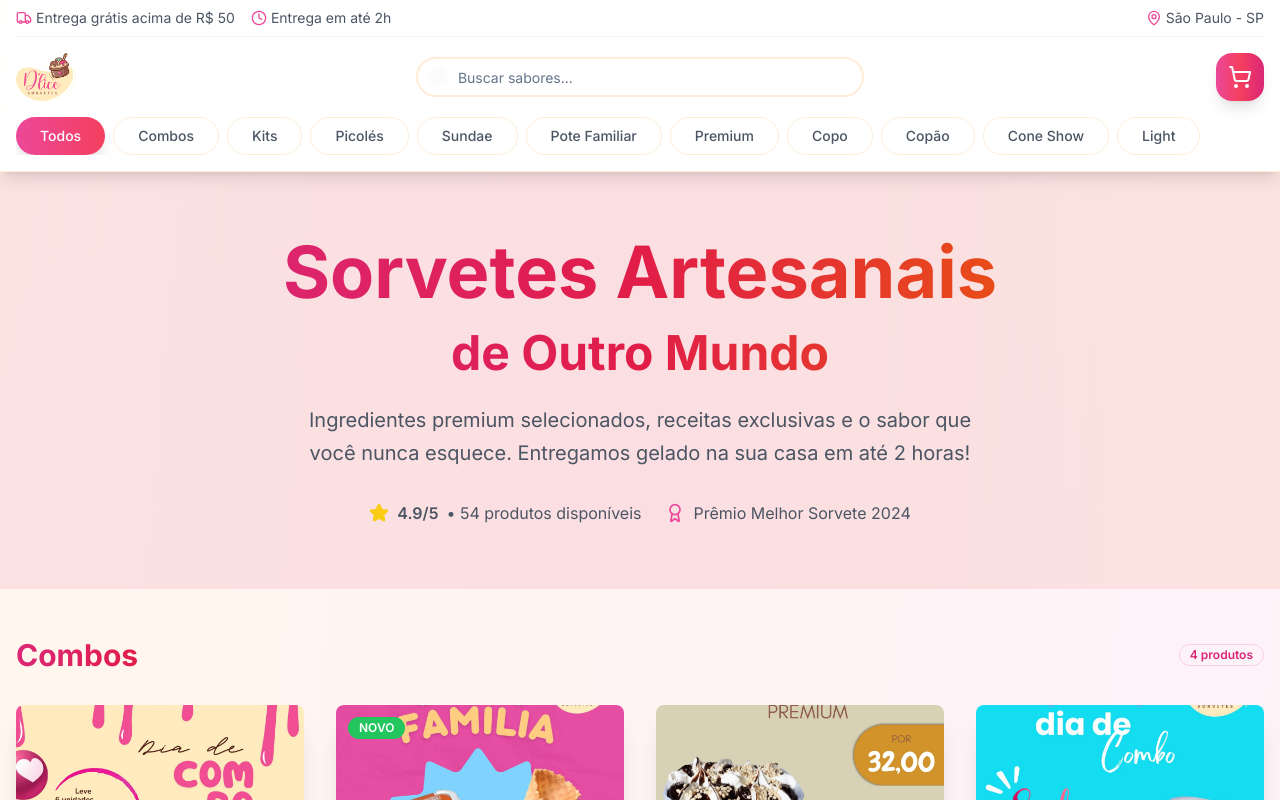
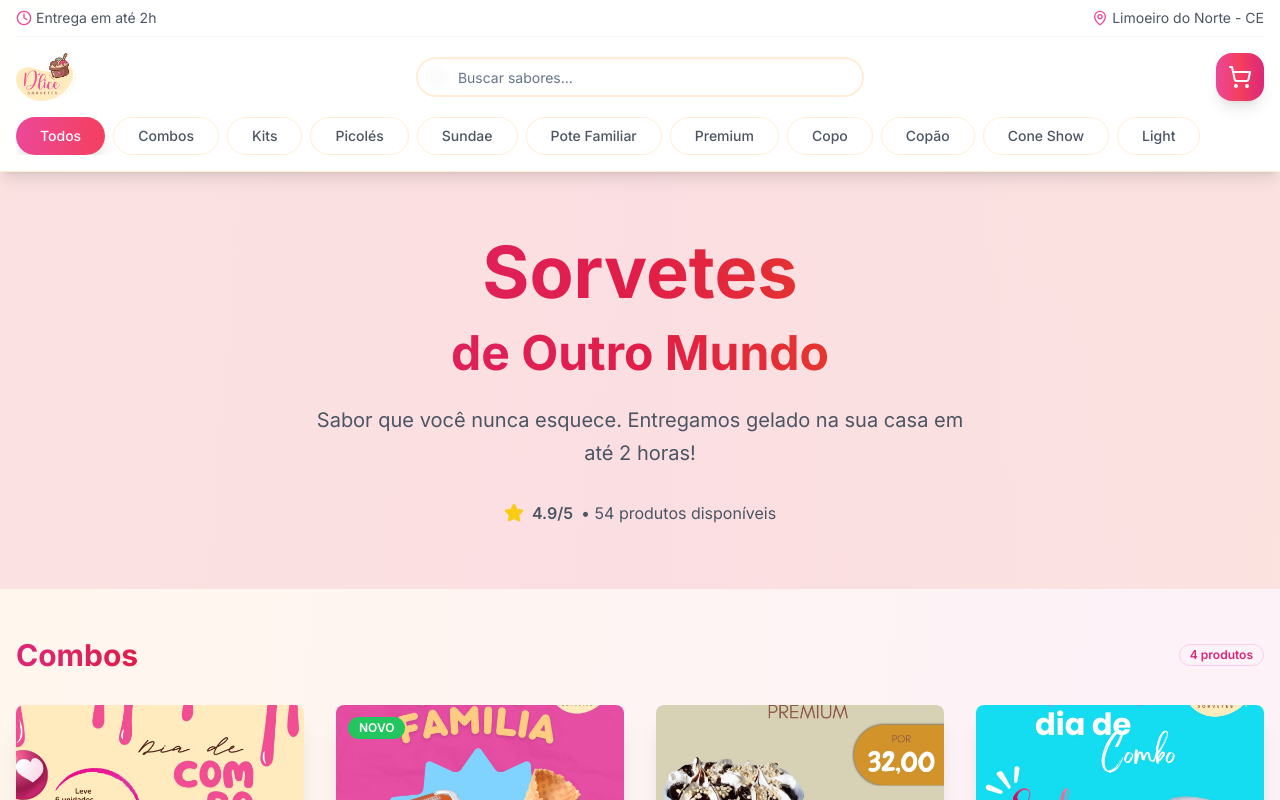
Before and after one commit to EduardoLCavalcante/loja-sorvetes, a Next.js app: page / in a window 1280 px wide. Shown: the top 800 px of the page. Built offline with nearby package versions, Linux system fonts and the light colour scheme.

Commit message:
update: removendo informacoes desnecessarias

```diff
--- a/app/page.tsx
+++ b/app/page.tsx
@@ -394,10 +394,6 @@ Gostaria de confirmar este pedido! 😋`
           {/* Top Bar */}
           <div className="flex items-center justify-between py-2 text-sm text-gray-600 border-b border-gray-100">
             <div className="flex items-center space-x-4">
-              <div className="flex items-center space-x-1">
-                <Truck className="w-4 h-4 text-pink-500" />
-                <span>Entrega grátis acima de R$ 50</span>
-              </div>
               <div className="hidden md:flex items-center space-x-1">
                 <Clock className="w-4 h-4 text-pink-500" />
                 <span>Entrega em até 2h</span>
@@ -406,7 +402,7 @@ Gostaria de confirmar este pedido! 😋`
             <div className="flex items-center space-x-4">
               <div className="flex items-center space-x-1">
                 <MapPin className="w-4 h-4 text-pink-500" />
-                <span>São Paulo - SP</span>
+                <span>Limoeiro do Norte - CE</span>
               </div>
             </div>
           </div>
@@ -497,12 +493,12 @@ Gostaria de confirmar este pedido! 😋`
         <div className="container mx-auto text-center relative z-10">
           <motion.div initial={{ opacity: 0, y: 30 }} animate={{ opacity: 1, y: 0 }} className="max-w-4xl mx-auto">
             <h2 className="text-5xl md:text-7xl font-bold mb-6 bg-gradient-to-r from-pink-600 via-rose-600 to-orange-600 bg-clip-text text-transparent leading-tight">
-              Sorvetes Artesanais
+              Sorvetes
               <br />
               <span className="text-4xl md:text-5xl">de Outro Mundo</span>
             </h2>
             <p className="text-xl text-gray-600 mb-8 max-w-2xl mx-auto leading-relaxed">
-              Ingredientes premium selecionados, receitas exclusivas e o sabor que você nunca esquece. Entregamos gelado
+              Sabor que você nunca esquece. Entregamos gelado
               na sua casa em até 2 horas!
             </p>
             <div className="flex flex-col sm:flex-row items-center justify-center space-y-4 sm:space-y-0 sm:space-x-6">
@@ -510,10 +506,6 @@ Gostaria de confirmar este pedido! 😋`
                 <Star className="w-5 h-5 text-yellow-400 fill-current" />
                 <span className="font-semibold">4.9/5</span>
                 <span>• {products.length} produtos disponíveis</span>
-              </div>
-              <div className="flex items-center space-x-2 text-gray-600">
-                <Award className="w-5 h-5 text-pink-500" />
-                <span>Prêmio Melhor Sorvete 2024</span>
               </div>
             </div>
           </motion.div>
```
